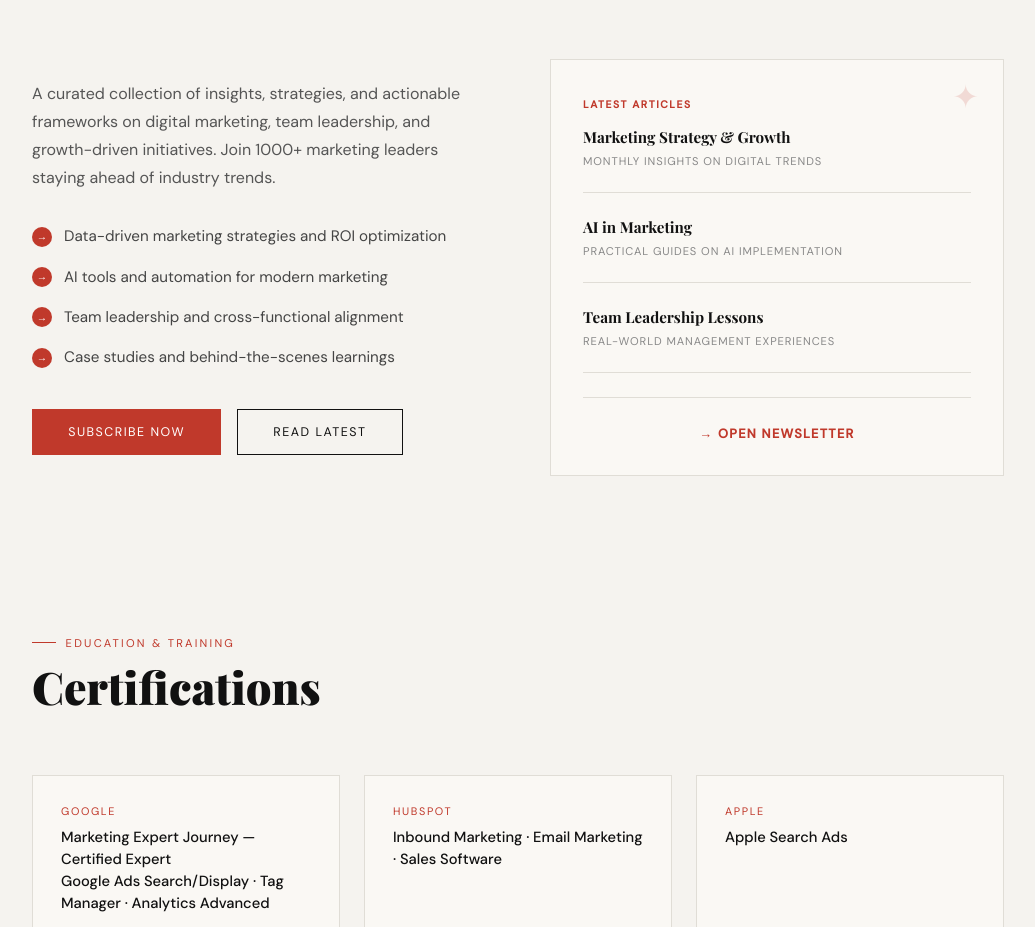
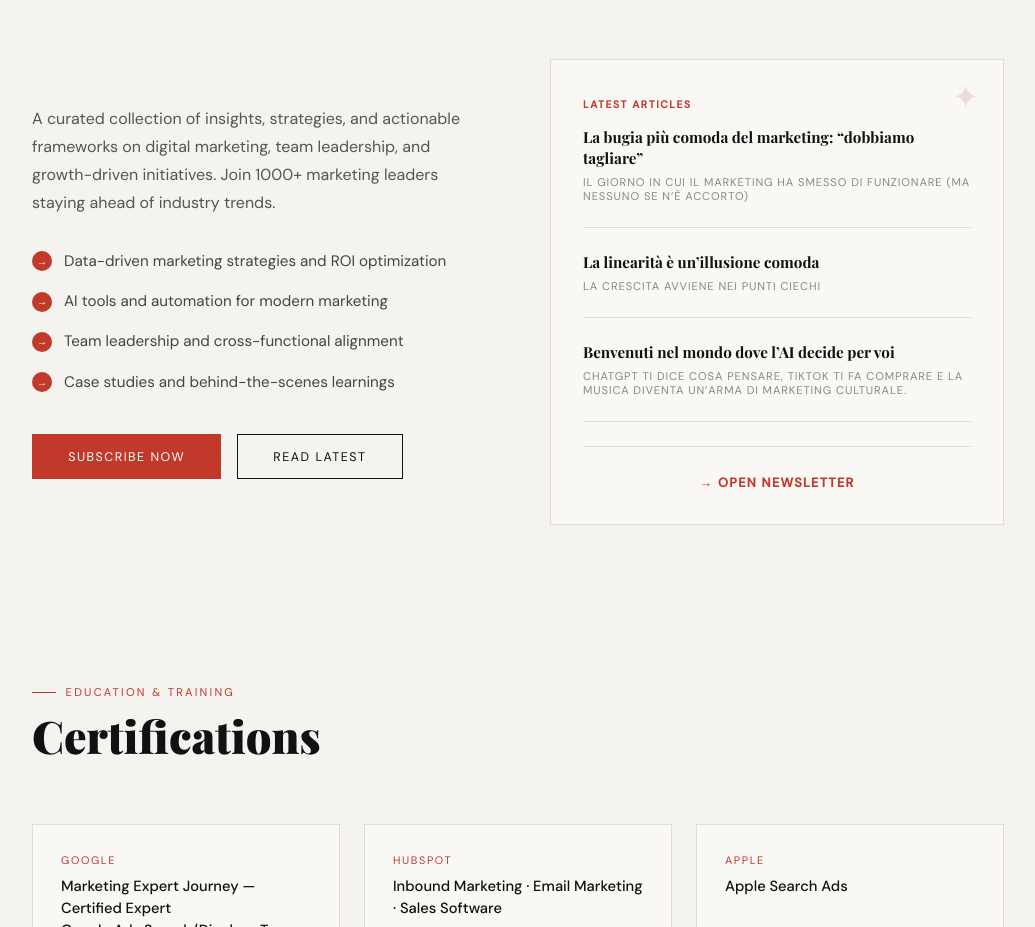
Before and after one commit to annaritadigenova-cv/personal, a plain HTML site: page index.html in a window 1280 px wide. Shown: the part 3483-4410 px from the top of the page, without its empty margins (122-1157 px from the left). Drawn offline with nearby package versions, Linux system fonts and the light colour scheme; a web font is replaced by a local one.

Commit message:
Update index.html

```diff
--- a/index.html
+++ b/index.html
@@ -662,16 +662,16 @@ height="0" width="0" style="display:none;visibility:hidden"></iframe></noscript>
       <div class="newsletter-preview">
         <div class="preview-badge">Latest Articles</div>
         <div class="preview-item">
-          <div class="preview-title">Marketing Strategy & Growth</div>
-          <div class="preview-meta">Monthly insights on digital trends</div>
+          <div class="preview-title">La bugia più comoda del marketing: “dobbiamo tagliare”</div>
+          <div class="preview-meta">Il giorno in cui il marketing ha smesso di funzionare (ma nessuno se n’è accorto)</div>
         </div>
         <div class="preview-item">
-          <div class="preview-title">AI in Marketing</div>
-          <div class="preview-meta">Practical guides on AI implementation</div>
+          <div class="preview-title">La linearità è un’illusione comoda</div>
+          <div class="preview-meta">La crescita avviene nei punti ciechi</div>
         </div>
         <div class="preview-item">
-          <div class="preview-title">Team Leadership Lessons</div>
-          <div class="preview-meta">Real-world management experiences</div>
+          <div class="preview-title">Benvenuti nel mondo dove l’AI decide per voi</div>
+          <div class="preview-meta">ChatGPT ti dice cosa pensare, TikTok ti fa comprare e la musica diventa un’arma di marketing culturale.</div>
         </div>
         <div style="margin-top: 1.5rem; padding-top: 1.5rem; border-top: 1px solid var(--border); text-align: center;">
           <a href="https://annaritadigenova.substack.com/" target="_blank" style="color: var(--red); font-size: 0.8rem; letter-spacing: 0.1em; text-transform: uppercase; text-decoration: none; font-weight: 600;" onclick="gtag('event', 'newsletter_open', {
```
